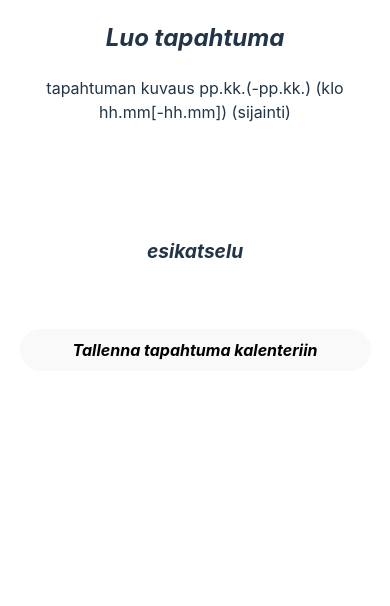
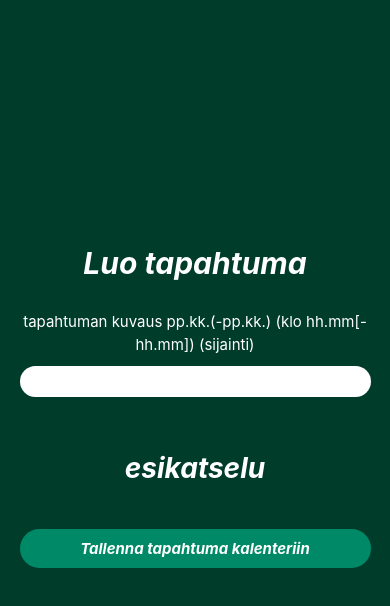
Before and after one commit to ellamac/regex-events, a React (Vite) app: page / in a window 390 px wide. Shown: the top 606 px of the page. Built offline with nearby package versions, Linux system fonts and the light colour scheme.

Commit message:
responsiveness

```diff
--- a/src/App.css
+++ b/src/App.css
@@ -1,7 +1,7 @@
 #root {
-  height: 100vh;
   width: 100vw;
   padding: 0 25vw;
+  margin-bottom: 6rem;
   display: flex;
   flex-flow: column nowrap;
   gap: 3rem;
@@ -25,8 +25,9 @@ form#newEventForm > label {
     background-color: var(--main-white-color);
     border-radius: 2rem;
     border: none;
-    height: 1rem;
+    height: 1em;
     color: var(--main-black-color);
-    padding: 0.5rem 1rem 0.55rem;
+    padding: 0.5em 1em 0.55em;
+    font-size: var(--font-size-p);
   }
 }
--- a/src/index.css
+++ b/src/index.css
@@ -2,8 +2,7 @@
   font-family: Inter, system-ui, Avenir, Helvetica, Arial, sans-serif;
   line-height: 1.5;
   font-weight: 400;
-
-  color-scheme: light dark;
+  font-size: 62.5%;
 
   --main-dark-color: color(display-p3 0.07 0.23 0.17);
   --main-mid-color: color(display-p3 0.12 0.33 0.25);
@@ -14,6 +13,12 @@
 
   background-color: var(--main-dark-color);
   color: var(--main-white-color);
+
+  --font-size-h1: 3rem;
+  --font-size-h2: 2.8rem;
+  --font-size-h3: 2rem;
+  --font-size-h4: 1.9rem;
+  --font-size-p: 1.5rem;
 
   font-synthesis: none;
   text-rendering: optimizeLegibility;
@@ -41,24 +46,34 @@ body {
 }
 
 h1 {
-  font-size: xl-large;
+  font-size: var(--font-size-h1);
   font-style: italic;
 }
 h2 {
-  font-size: larger;
+  font-size: var(--font-size-h2);
   font-style: italic;
   font-weight: 700;
+  margin: 1rem 0;
+}
+h3 {
+  font-size: var(--font-size-h3);
+}
+p,
+a,
+label {
+  font-size: var(--font-size-p);
+  margin: 1rem 0;
 }
 
 button {
   border-radius: 2rem;
   border: 1px solid transparent;
   padding: 0.6em 1.2em;
-  font-size: medium;
+  font-size: var(--font-size-p);
 
   font-style: italic;
   font-weight: 700;
-
+  color: var(--main-white-color);
   font-family: inherit;
   background-color: var(--main-light-color);
   cursor: pointer;
@@ -72,16 +87,3 @@ button:focus,
 button:focus-visible {
   outline: 4px auto -webkit-focus-ring-color;
 }
-
-@media (prefers-color-scheme: light) {
-  :root {
-    color: #213547;
-    background-color: #ffffff;
-  }
-  a:hover {
-    color: #747bff;
-  }
-  button {
-    background-color: #f9f9f9;
-  }
-}
--- a/src/styles/events.css
+++ b/src/styles/events.css
@@ -5,32 +5,43 @@
   justify-content: center;
   align-items: center;
   align-content: center;
-  gap: 1em;
+  gap: 1rem;
 }
 
 .event {
   flex: 1 1 auto;
   max-width: 25%;
   min-width: 20%;
+
   aspect-ratio: 1/1;
   background-color: var(--main-mid-color);
   border: 1px solid var(--main-highlight-color);
   box-shadow: 0 0 4px 0 var(--main-highlight-color);
   border-radius: 1em;
-  padding: 1em;
+  padding: 1rem;
+
   text-align: left;
 
   display: flex;
   flex-flow: column nowrap;
   justify-content: space-evenly;
   align-items: flex-start;
+
+  @media only screen and (max-width: 768px) {
+    /* For mobile phones: */
+    max-width: initial;
+    min-width: initial;
+    aspect-ratio: initial;
+    justify-content: flex-start;
+    gap: 0.5rem;
+  }
   > * {
     margin: 0;
     padding: 0;
   }
   > h2.date {
     color: var(--main-highlight-color);
-    font-size: large;
+    font-size: var(--font-size-h4);
     font-style: normal;
     font-weight: 700;
   }
@@ -39,7 +50,7 @@
     font-weight: 400;
   }
   > p.name {
-    font-size: x-large;
+    font-size: var(--font-size-h3);
     font-style: italic;
     font-weight: 900;
   }
```
